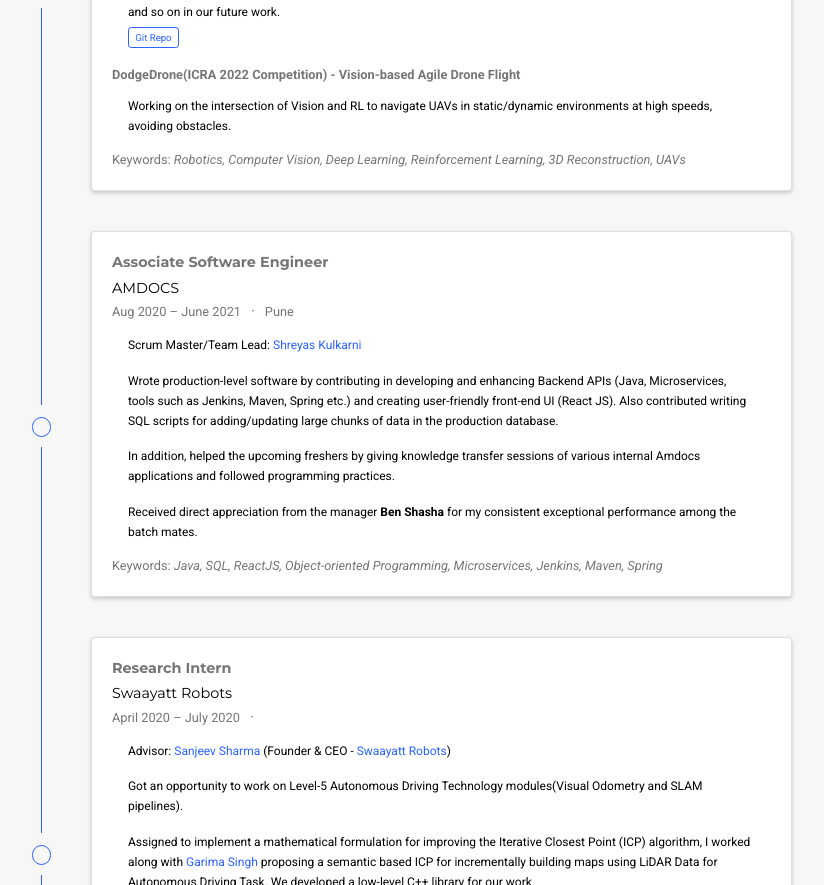
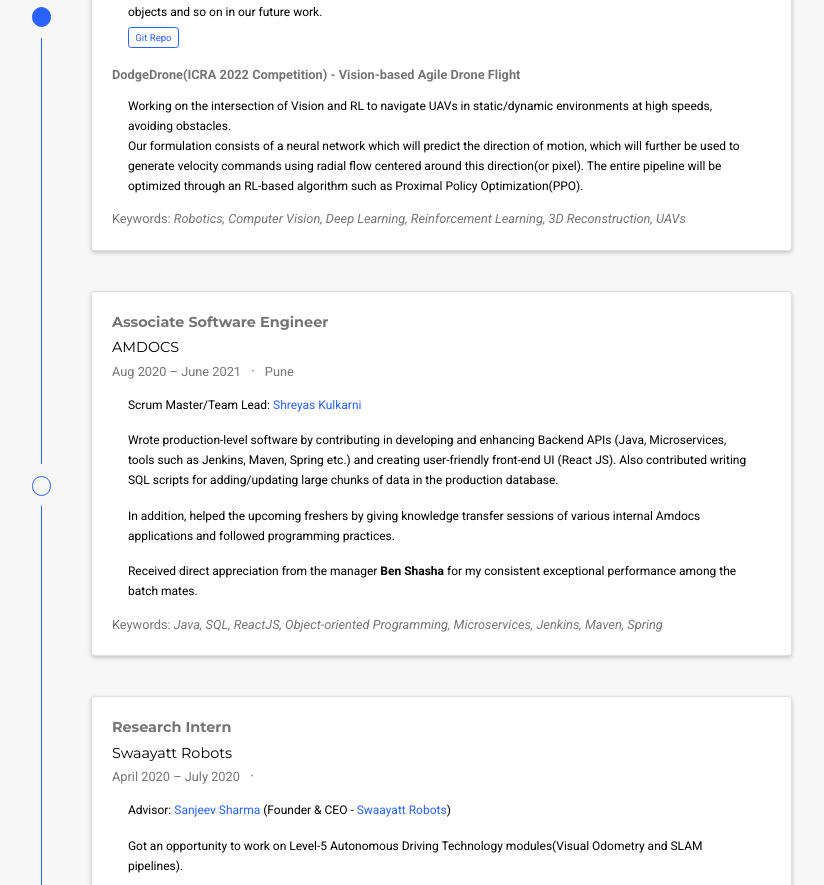
Before and after one commit to Dhruv2012/Dhruv2012.github.io, a plain HTML site: page index.html in a window 1280 px wide. Shown: the part 1350-2235 px from the top of the page, without its empty margins (433-1257 px from the left). Drawn offline with nearby package versions, Linux system fonts and the light colour scheme; some packages are replaced by stand-ins of ours; no server answers; some icons are missing.

Commit message:
offcampus CV updated - Dodgedrone details addde

```diff
--- a/index.html
+++ b/index.html
@@ -645,7 +645,7 @@
                   <div class="card-text">Advisors: <a href="https://faculty.iiit.ac.in/~mkrishna/" target="_blank" rel="noopener">Prof. Madhava Krishna</a>, <a href="https://www.iiit.ac.in/people/faculty/Harikumar/" rel="noopener" target="_blank">Dr. Hari Kandath</a> and <a href="https://ravika.github.io/" target="_blank" rel="noopener">Dr. Ravi Kiran S</a>
                       <br />We have developed a vision pipeline which uses UAVs
 to assess and extract important information from the buildings - such as Storey Heights, windows/storey count, plan shape and area of the façade, etc. using Computer Vision and Deep Learning algorithms.
-                      <br />Currently, we are working on modules like distance between adjacent buildings crack detection, safety index formulation and we plan to include toppling/falling hazard and multi-class segmentation detection for roof-top objects and so on in our future work.
+                      <br />Currently, we are working on modules like distance between adjacent buildings crack detection, safety index formulation and we plan to include toppling/falling hazard and multi-class segmentation/detection for roof-top objects and so on in our future work.
                     <div class="btn-links">
                       <a class="btn btn-outline-primary my-1 mr-1 btn-sm" href="https://github.com/Dhruv2012/Drone-based-building-assessment" target="_blank" rel="noopener">
                         Git Repo
@@ -654,7 +654,9 @@ to assess and extract important information from the buildings - such as Storey
                   </div>
 
                   <div class="text-muted exp-meta"><b>DodgeDrone(ICRA 2022 Competition) - Vision-based Agile Drone Flight</b></div>
-                  <div class="card-text">Working on the intersection of Vision and RL to navigate UAVs in static/dynamic environments at high speeds, avoiding obstacles.</div>
+                  <div class="card-text">Working on the intersection of Vision and RL to navigate UAVs in static/dynamic environments at high speeds, avoiding obstacles.
+                    <br />Our formulation consists of a neural network which will predict the direction of motion, which will further be used to generate velocity commands using radial flow centered around this direction(or pixel). The entire pipeline will be optimized through an RL-based algorithm such as Proximal Policy Optimization(PPO).
+                  </div>
                   <div class="text-muted exp-meta">
                     Keywords:
                     <em>Robotics, Computer Vision, Deep Learning, Reinforcement Learning, 3D Reconstruction, UAVs</em>
```
Also changed, not shown: 1 other file.
